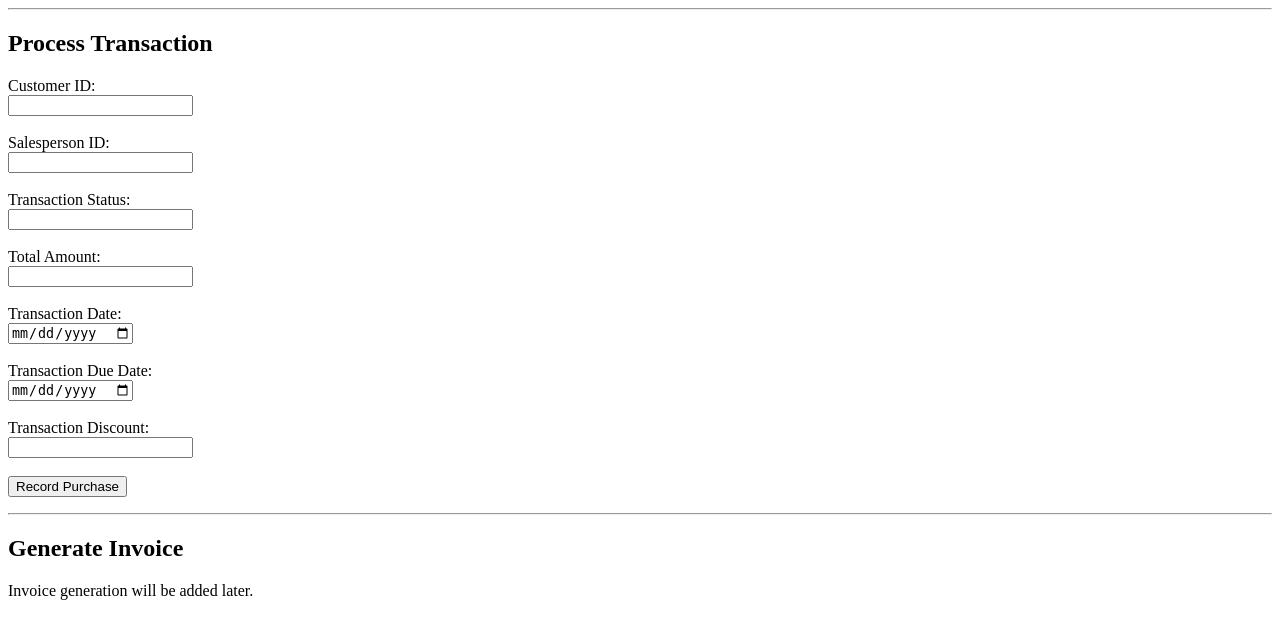
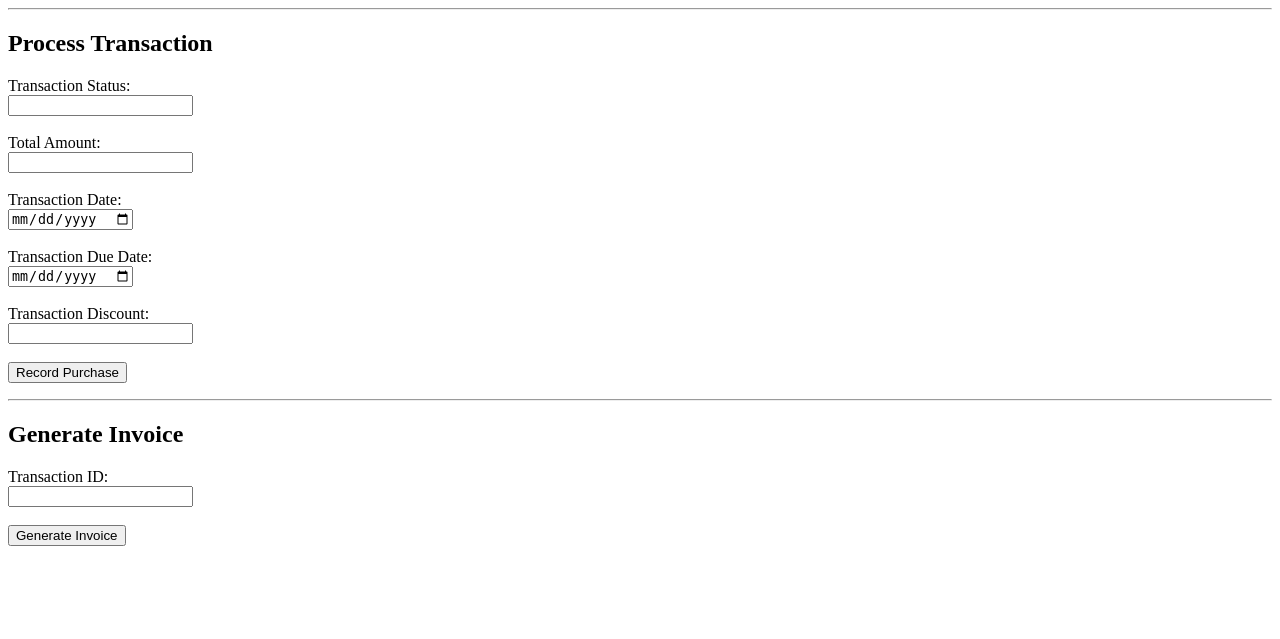
Before and after one commit to Truesnek/Sales-Inventory-Management-Systems, a Django app: page /record-purchase/ in a window 1280 px wide. Shown: the part 46-685 px from the top of the page. Run offline with Django 5.2, Linux system fonts and the light colour scheme.

Commit message:
added generate invoice function

```diff
--- a/core/templates/record_purchase.html
+++ b/core/templates/record_purchase.html
@@ -13,12 +13,6 @@
     <hr>
     <h2>Process Transaction</h2>
     <form id="purchaseForm">
-        <label>Customer ID:</label><br>
-        <input type="number" id="customer_id" required><br><br>
-
-        <label>Salesperson ID:</label><br>
-        <input type="number" id="salesperson_id" required><br><br>
-
         <label>Transaction Status:</label><br>
         <input type="text" id="transaction_status"><br><br>
 
@@ -39,14 +33,18 @@
     <p id="purchaseMessage"></p>
     <hr>
     <h2>Generate Invoice</h2>
-    <p>Invoice generation will be added later.</p>
+
+    <label>Transaction ID:</label><br>
+    <input type="number" id="invoice_transaction_id"><br><br>
+
+    <button onclick="generateInvoice()">Generate Invoice</button>
+
+    <div id="invoiceBox"></div>
 
     <script>
         document.getElementById("purchaseForm").addEventListener("submit", async function(event) {
             event.preventDefault();
             const data = {
-                customer_id: document.getElementById("customer_id").value,
-                salesperson_id: document.getElementById("salesperson_id").value,
                 transaction_status: document.getElementById("transaction_status").value,
                 total_amount: document.getElementById("total_amount").value,
                 transaction_date: document.getElementById("transaction_date").value,
@@ -70,6 +68,63 @@
                 document.getElementById("purchaseMessage").innerText = "Failed to record purchase.";
             }
         });
+
+        async function generateInvoice() {
+            const transactionId = document.getElementById("invoice_transaction_id").value;
+
+            const response = await fetch(`/api/invoice/${transactionId}/`);
+
+            if (!response.ok) {
+                document.getElementById("invoiceBox").innerHTML = "<p>Failed to generate invoice.</p>";
+                return;
+            }
+
+            const invoice = await response.json();
+
+            let html = `
+                <h3>Invoice</h3>
+                <p><strong>Transaction ID:</strong> ${invoice.transaction_id}</p>
+                <p><strong>Transaction Date:</strong> ${invoice.transaction_date}</p>
+                <p><strong>Due Date:</strong> ${invoice.transaction_due_date}</p>
+                <p><strong>Status:</strong> ${invoice.transaction_status}</p>
+                <p><strong>Discount:</strong> ${invoice.transaction_discount}</p>
+                <p><strong>Total Amount:</strong> ${invoice.total_amount}</p>
+
+                <h4>Purchased Products</h4>
+                <table border="1">
+                    <thead>
+                        <tr>
+                            <th>Line Number</th>
+                            <th>Product ID</th>
+                            <th>Product Name</th>
+                            <th>Quantity</th>
+                            <th>Unit Price</th>
+                            <th>Line Total</th>
+                        </tr>
+                    </thead>
+                    <tbody>
+            `;
+
+            invoice.lines.forEach(line => {
+                html += `
+                    <tr>
+                        <td>${line.line_number}</td>
+                        <td>${line.product_id}</td>
+                        <td>${line.product_name}</td>
+                        <td>${line.quantity}</td>
+                        <td>${line.unit_price_at_sale}</td>
+                        <td>${line.line_total}</td>
+                    </tr>
+                `;
+            });
+
+            html += `
+                    </tbody>
+                </table>
+            `;
+
+            document.getElementById("invoiceBox").innerHTML = html;
+        }
     </script>
 </body>
 </html>
```
